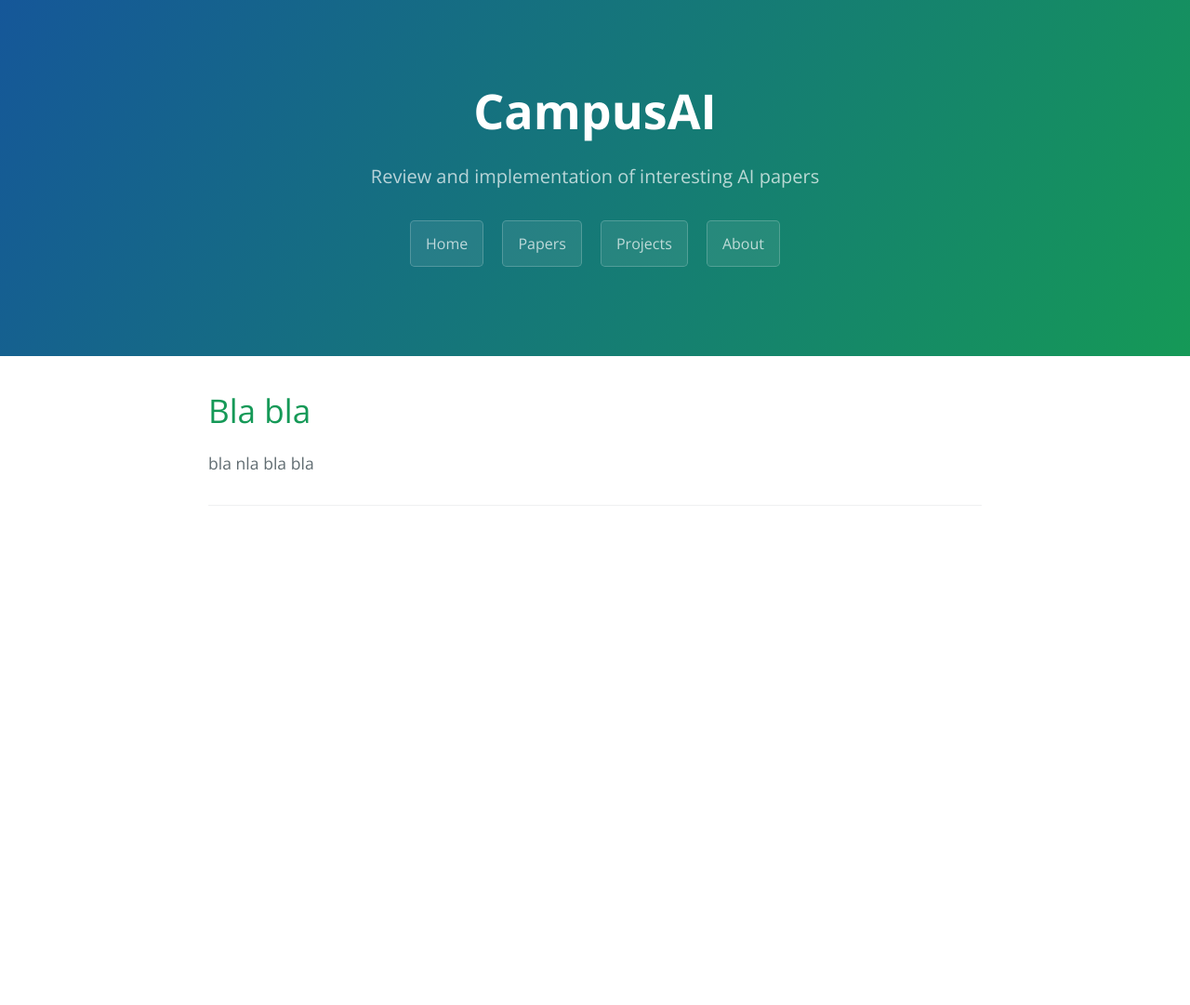
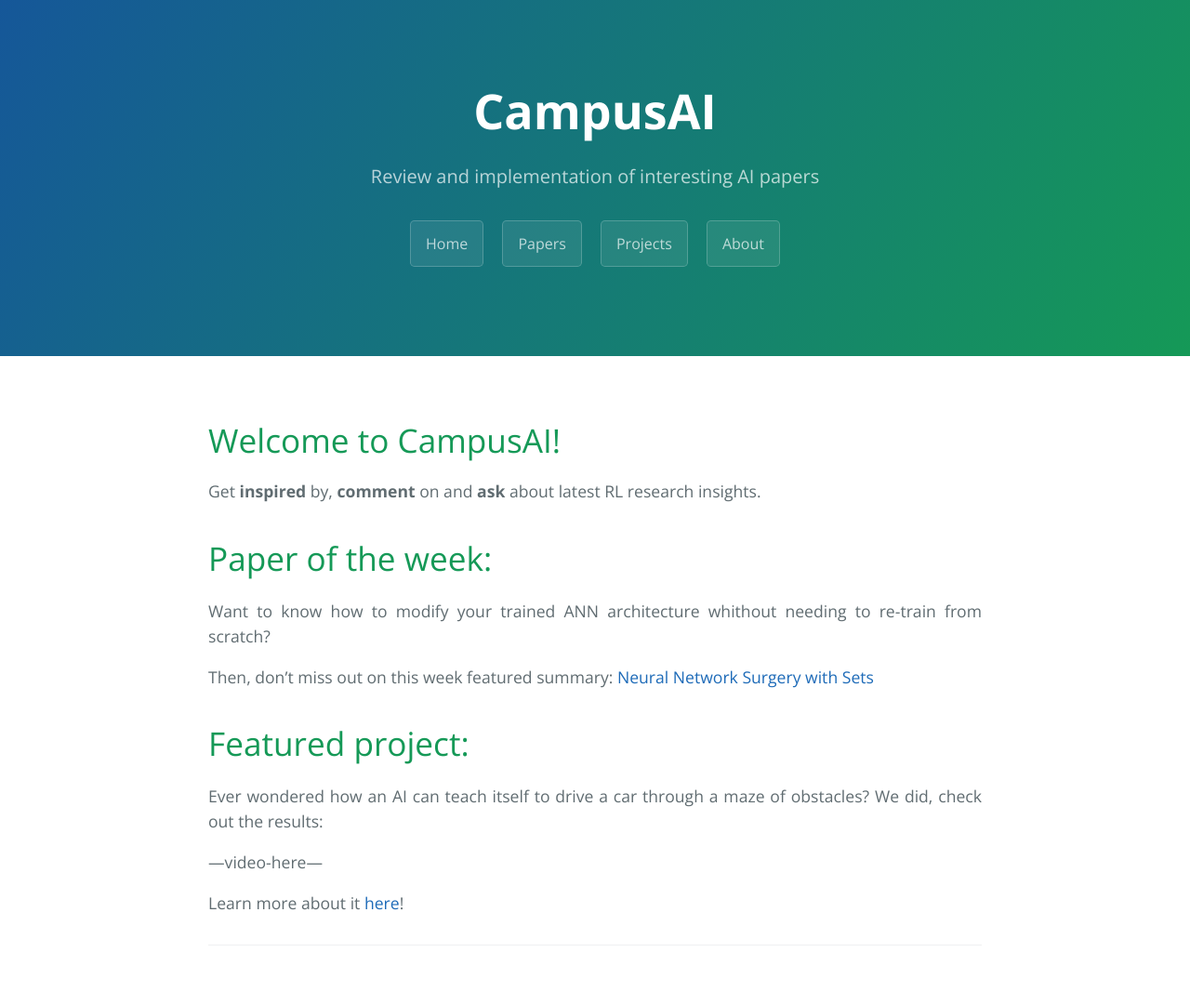
Before and after one commit to CampusAI/CampusAI.github.io, a Jekyll site: the page built from index.md, in a window 1280 px wide. Shown: the whole page at 93% size. Built offline with Jekyll 4.4.1, drawn with Linux system fonts in a browser that asks for light colours; before the commit the page ends 900 px from its top, so only the background shows below that.

Commit message:
Updated main page

```diff
--- a/index.md
+++ b/index.md
@@ -1,7 +1,21 @@
 ---
-layout: default
+layout: page
+title: Welcome to CampusAI!
 ---
 
-# Bla bla
+Get __inspired__ by, __comment__ on and __ask__ about latest RL research insights.
 
-bla nla bla bla
+# Paper of the week:
+
+Want to know how to modify your trained ANN architecture whithout needing to re-train from scratch?
+
+Then, don't miss out on this week featured summary: [Neural Network Surgery with Sets](/papers/NN_surgery_sets)
+
+# Featured project:
+
+Ever wondered how an AI can teach itself to drive a car through a maze of obstacles?
+We did, check out the results:
+
+---video-here---
+
+Learn more about it [here](/projects/test)!
```
Also changed, not shown: _layouts/post.html (deleted, +0 -7 lines).
